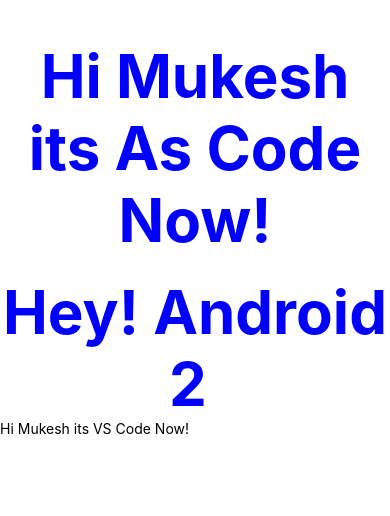
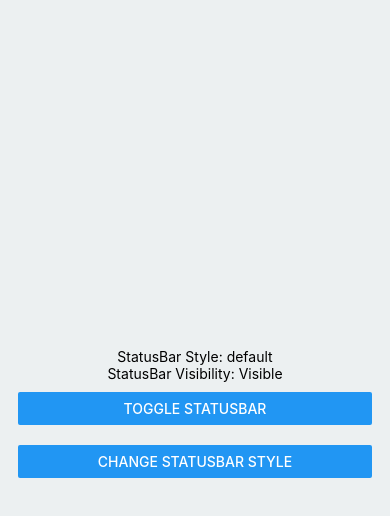
Before and after one commit to maurya20/ReactNativeLearning, a React Native app: screen / in a window 390 px wide. Shown: the top 516 px of the page. Built offline with nearby package versions, Linux system fonts and the light colour scheme.

Commit message:
Toggle status bar

```diff
--- a/App.js
+++ b/App.js
@@ -1,26 +1,61 @@
-import { StatusBar } from 'expo-status-bar';
-import React from 'react';
-import { StyleSheet, Text, View } from 'react-native';
-import PresentationalComponent from './PresentationalComponent'
+// import { StatusBar } from 'expo-status-bar';
+import React, { useState } from "react";
+import { Button, Text, StyleSheet, StatusBar, View } from "react-native";
 
-const App = ()=> {
+import Constants from "expo-constants";
 
+const App = () => {
+  const styleTypes = ['default','dark-content', 'light-content'];
+  const [visibleStatusBar, setVisibleStatusBar] = useState(false);
+  const [styleStatusBar, setStyleStatusBar] = useState(styleTypes[0]);
+
+  const changeVisibilityStatusBar = () => {
+    setVisibleStatusBar(!visibleStatusBar);
+  };
+
+  const changeStyleStatusBar = () => {
+    const styleId = styleTypes.indexOf(styleStatusBar) + 1;
+
+    if(styleId === styleTypes.length){
+      return setStyleStatusBar(styleTypes[0]);
+    }
+    return setStyleStatusBar(styleTypes[styleId]);
+  };
 
   return (
-    <View  style = {styles.myState}>
-      <Text style = {styles.myState}>Hi Mukesh its As Code Now!</Text>
-             <PresentationalComponent/>
-      <StatusBar style="auto" />
+    <View style={styles.container}>
+      <View>
+        <Text style={styles.textStyle}>StatusBar Style: {styleStatusBar}</Text>
+        <Text style={styles.textStyle}>StatusBar Visibility: {!visibleStatusBar ? 'Visible': 'Hidden'}</Text>
+      </View>
+      <StatusBar backgroundColor="blue" barStyle={styleStatusBar} />
+      <View>
+        <StatusBar hidden={visibleStatusBar} />
+      </View>
+      <View style={styles.buttonContainer}>
+        <Button title="Toggle StatusBar" onPress={() => changeVisibilityStatusBar()} />
+      </View>
+      <View style={styles.buttonContainer}>
+        <Button title="Change StatusBar Style" onPress={() => changeStyleStatusBar()} />
+      </View>
     </View>
   );
-}
-export default App
-const styles = StyleSheet.create ({
-   myState: {
-      marginTop: 20,
-      textAlign: 'center',
-      color: 'blue',
-      fontWeight: 'bold',
-      fontSize: 60
-   }
-})
+};
+
+const styles = StyleSheet.create({
+  container: {
+    flex: 1,
+    justifyContent: 'center',
+    paddingTop: Constants.statusBarHeight,
+    backgroundColor: '#ECF0F1',
+    padding: 8
+  },
+  buttonContainer:{
+    padding: 10
+  },
+  textStyle:{
+    textAlign: 'center'
+  }
+});
+
+export default App;
```
